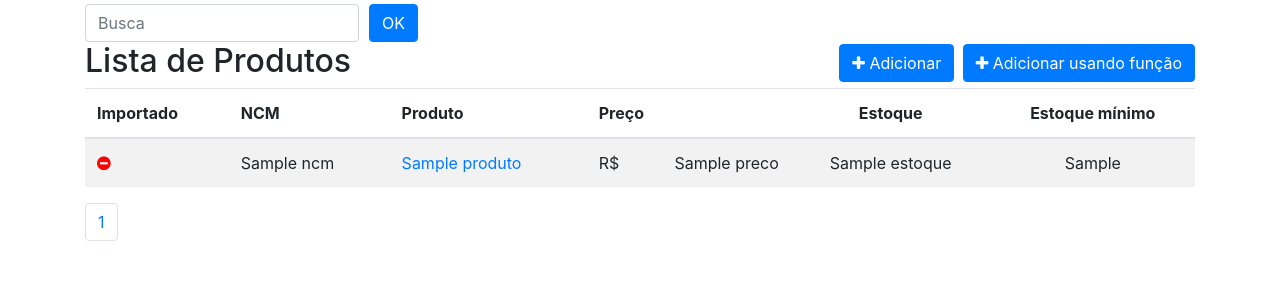
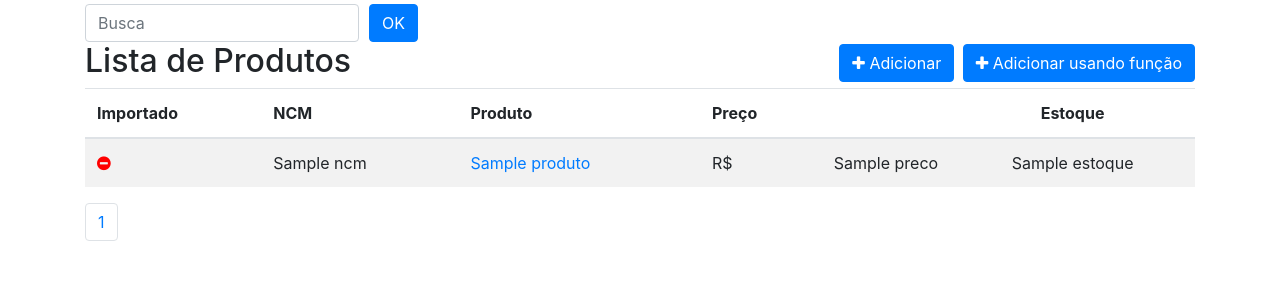
Before and after one commit to L1nkZILLA/Controle-de-Estoque, a Django app: template projeto/produto/templates/produto_list.html in a window 1280 px wide. Shown: the part 56-356 px from the top of the page. Run offline with Django 3.2, Linux system fonts and the light colour scheme; the template is opened without the code that fills it: most values are stand-ins (such as "Sample title", 1, 10 or a date in 2020); some libraries are stand-ins or nearby versions.

Commit message:
Update produto_list.html

```diff
--- a/projeto/produto/templates/produto_list.html
+++ b/projeto/produto/templates/produto_list.html
@@ -45,7 +45,6 @@
             <th>Produto</th>
             <th>Preço</th>
             <th class="text-center">Estoque</th>
-            <th class="text-center">Estoque mínimo</th>
           </tr>
         </thead>
         <tbody>
@@ -64,7 +63,6 @@
               </td>
               <td>R$ <span class="pull-right">{{ object.preco }}</span></td>
               <td class="text-center">{{ object.estoque }}</td>
-              <td class="text-center">{{ object.estoque_minimo }}</td>
             </tr>
           {% endfor %}
         </tbody>
```
